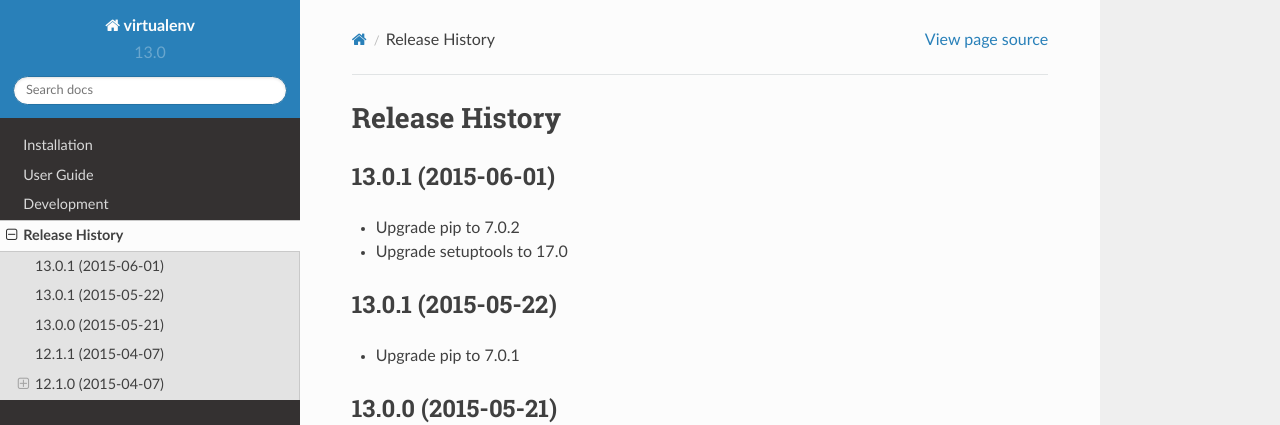
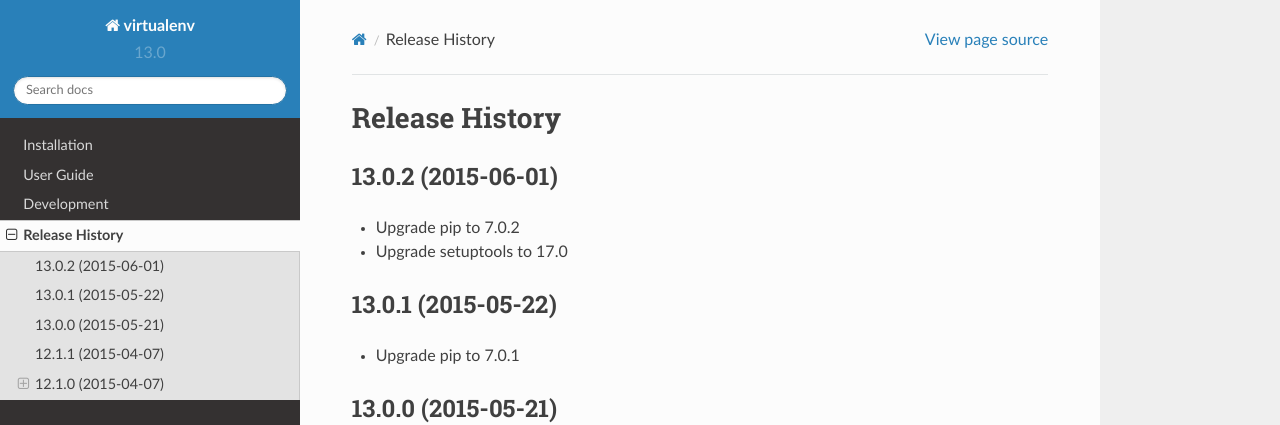
Before and after one commit to pypa/virtualenv, a Sphinx documentation site: the page built from docs/changes.rst, in a window 1280 px wide and 900 px high. Shown: the top 425 px of the window. Built offline with Sphinx 7.4.7 and the Read the Docs theme 2.0.0, drawn with Linux system fonts in a browser that asks for light colours; pages that are not in the unit, such as notebooks, are missing from menus.

Commit message:
bump version

```diff
--- a/docs/changes.rst
+++ b/docs/changes.rst
@@ -1,7 +1,7 @@
 Release History
 ===============
 
-13.0.1 (2015-06-01)
+13.0.2 (2015-06-01)
 ~~~~~~~~~~~~~~~~~~~
 
 * Upgrade pip to 7.0.2
--- a/virtualenv.py
+++ b/virtualenv.py
@@ -2,7 +2,7 @@
 """Create a "virtual" Python installation
 """
 
-__version__ = "13.0.1"
+__version__ = "13.0.2"
 virtualenv_version = __version__  # legacy
 
 import base64
```
